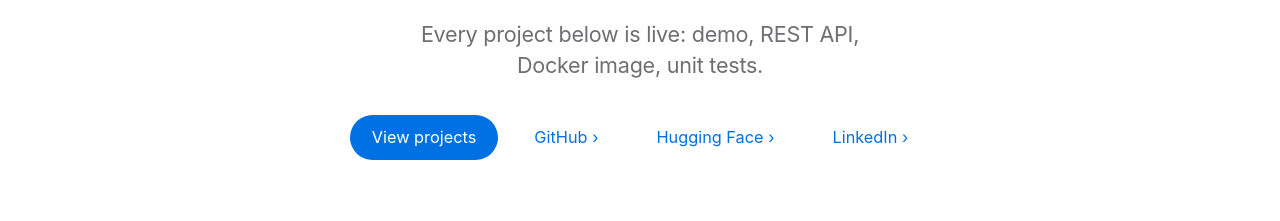
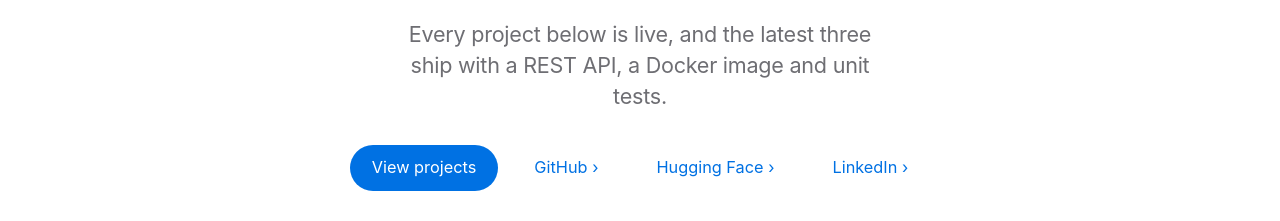
Before and after one commit to Jaswant06/Jaswant06.github.io, a plain HTML site: page index.html in a window 1280 px wide. Shown: the part 368-589 px from the top of the page. Drawn offline with Linux system fonts and the light colour scheme.

Commit message:
Hero: accurate wording about APIs, Docker and tests

```diff
--- a/index.html
+++ b/index.html
@@ -185,7 +185,7 @@ footer .wrap{display:flex;justify-content:space-between;align-items:center;flex-
   <div class="wrap">
     <div class="eyebrow">Machine Learning Engineer</div>
     <h1>Machine learning systems, built and deployed.</h1>
-    <p class="hero-sub">Every project below is live: demo, REST API, Docker image, unit tests.</p>
+    <p class="hero-sub">Every project below is live, and the latest three ship with a REST API, a Docker image and unit tests.</p>
     <div class="hero-cta">
       <a class="pill" href="#projects">View projects</a>
       <a href="https://github.com/Jaswant06" target="_blank" rel="noopener">GitHub</a>
```
